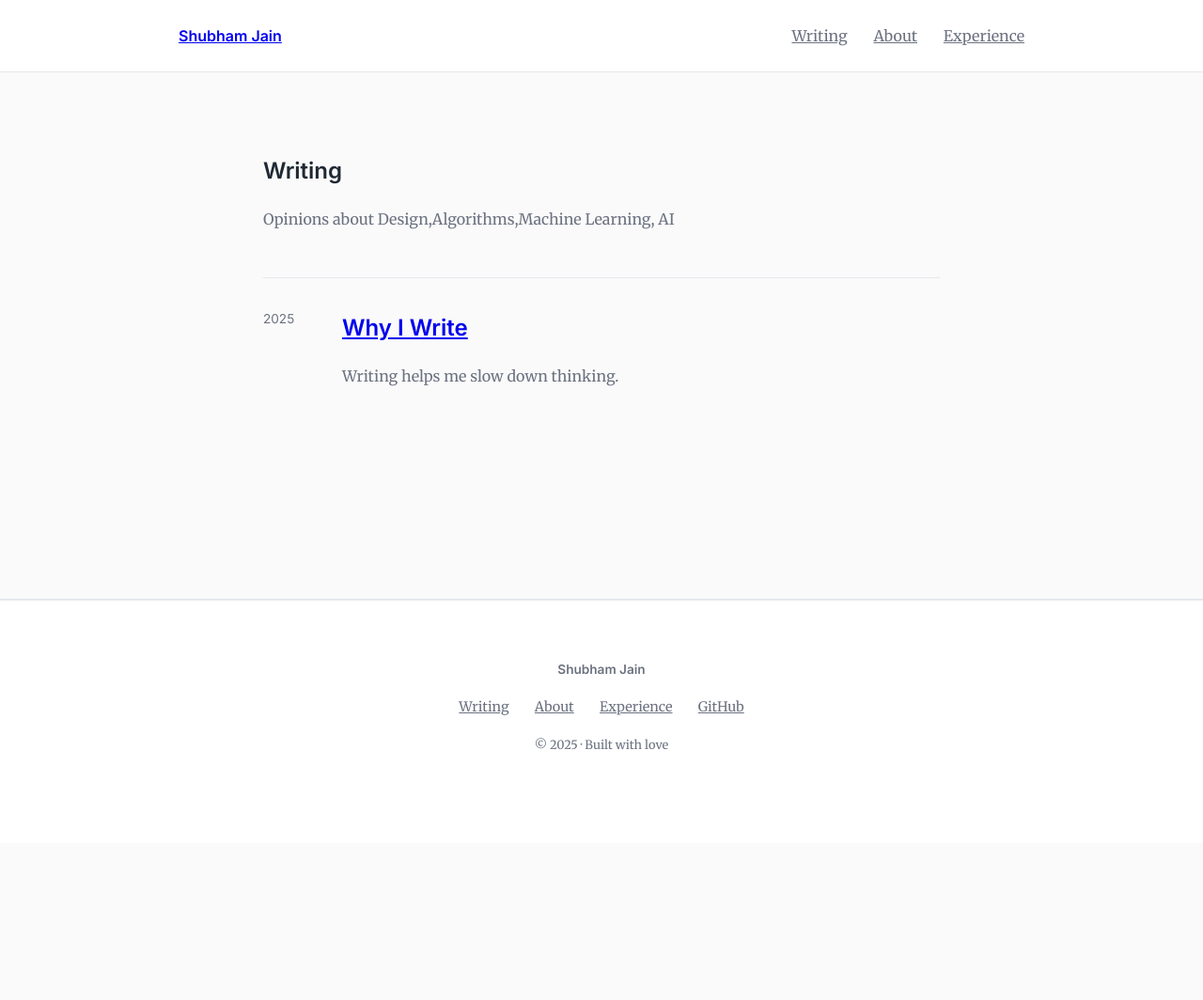
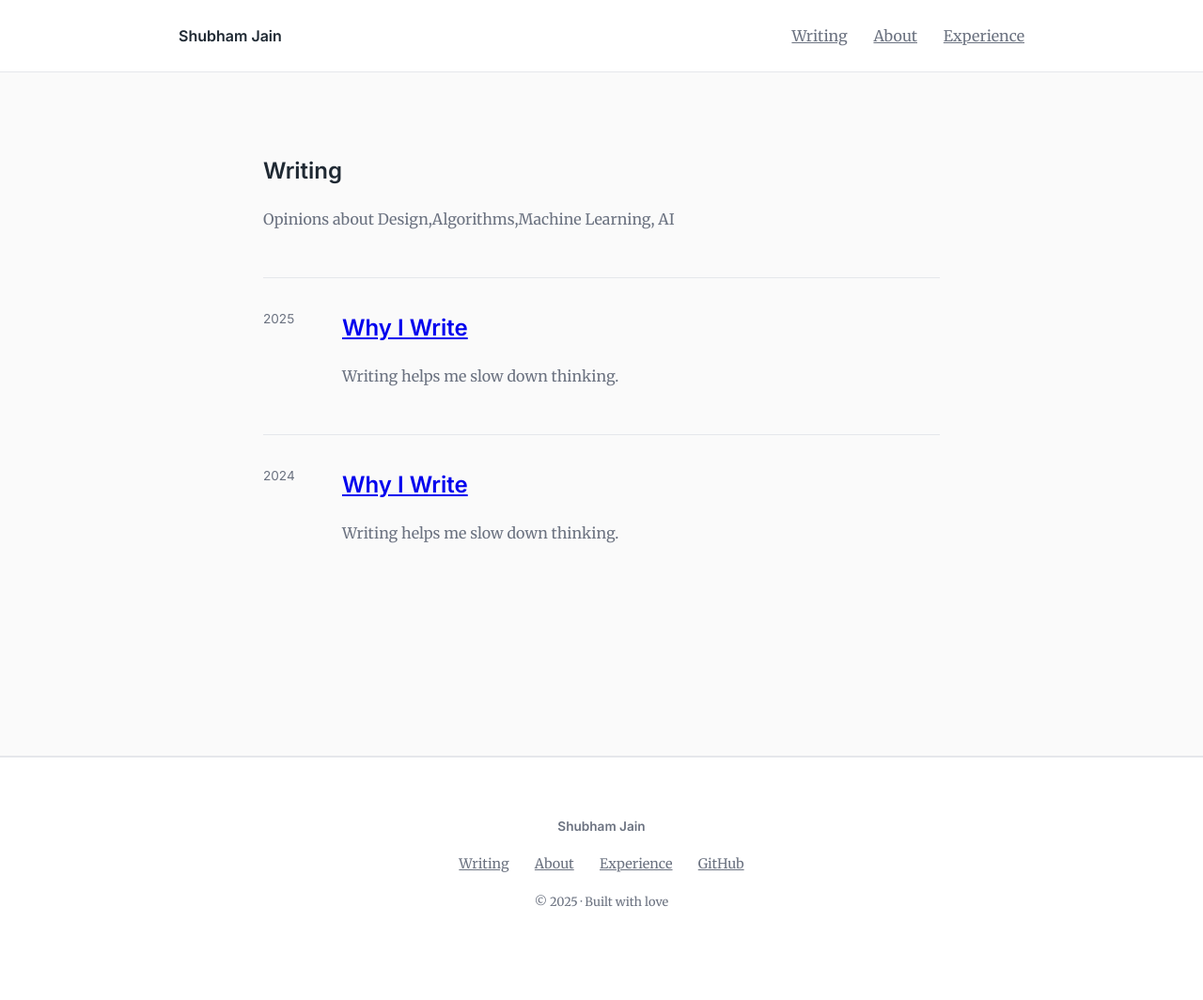
Before and after one commit to JainShubham23/blog, a Jekyll site: the page built from index.html, in a window 1280 px wide. Shown: the whole page at 94% size. Built offline with Jekyll 4.4.1, drawn with Linux system fonts in a browser that asks for light colours; before the commit the page ends 900 px from its top, so only the background shows below that.

Commit message:
removing href

```diff
--- a/_layouts/default.html
+++ b/_layouts/default.html
@@ -10,7 +10,7 @@
 
 <header class="site-header">
   <nav class="nav">
-    <a class="brand" href="/">{{ site.title }}</a>
+    <a class="brand">{{ site.title }}</a>
     <div class="nav-links">
       <a href="{{ '/' | relative_url }}">Writing</a>
       <a href="{{ '/about' | relative_url }}">About</a>
@@ -31,7 +31,7 @@
         <a href="/">Writing</a>
         <a href="/about">About</a>
         <a href="/experience">Experience</a>
-        <a href="https://github.com/yourname">GitHub</a>
+        <a href="https://github.com/jainshubham23">GitHub</a>
       </nav>
 
       <p class="footer-meta">
--- /dev/null
+++ b/_posts/2024-12-13-title.md
@@ -0,0 +1,12 @@
+---
+layout: post
+title: Why I Write
+---
+
+Writing helps me slow down thinking.
+
+It’s not about publishing frequently — it’s about clarity.
+
+## Writing is thinking
+
+The act of writing forces structure onto ideas.
```
